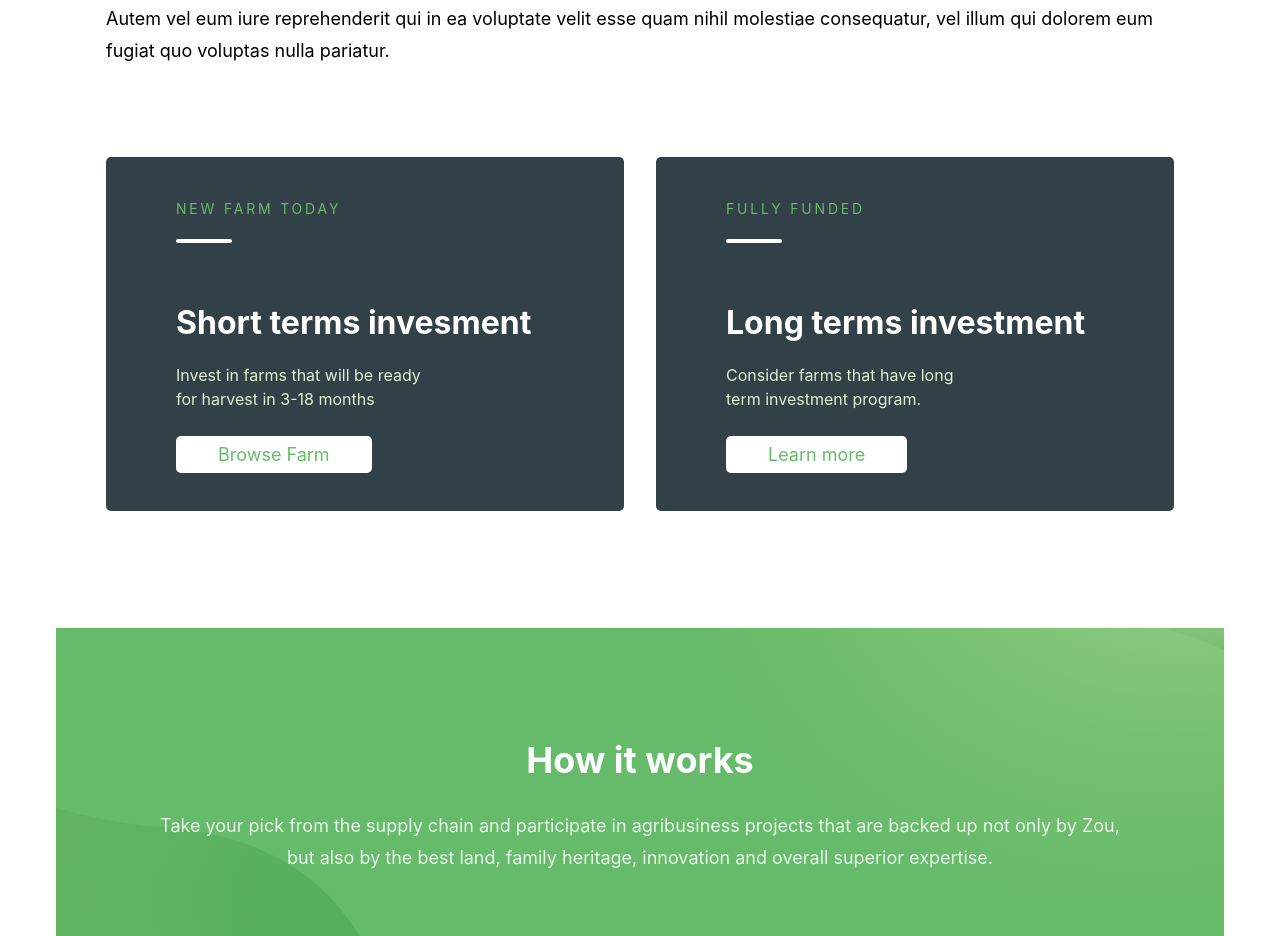
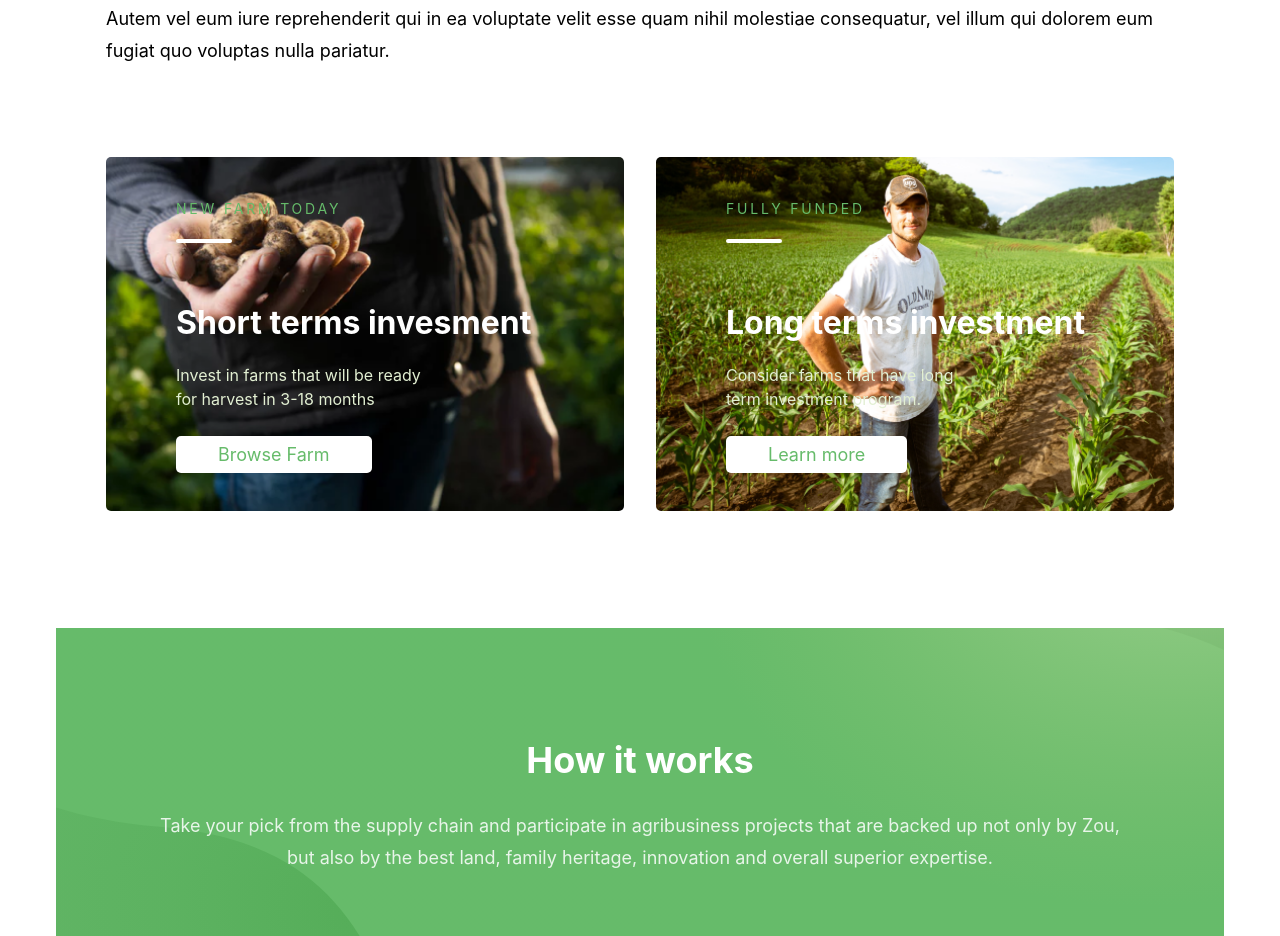
Before and after one commit to kohgpat/html-demo-zou, a website built with Parcel: page index.html in a window 1280 px wide. Shown: the part 1697-2633 px from the top of the page. Built offline with nearby package versions, Linux system fonts and the light colour scheme; some packages are replaced by stand-ins of ours; a web font is replaced by a local one.

Commit message:
Set background images for investment cards

```diff
--- a/index.html
+++ b/index.html
@@ -120,7 +120,7 @@
             </p>
 
             <div class="investments__cards">
-              <div class="investments-card">
+              <div class="investments-card investments-card_1">
                 <span class="investments-card__label">New Farm Today</span>
 
                 <div class="investments-card__label-underline"></div>
@@ -138,7 +138,7 @@
                 </a>
               </div>
 
-              <div class="investments-card">
+              <div class="investments-card investments-card_2">
                 <span class="investments-card__label">Fully Funded</span>
 
                 <div class="investments-card__label-underline"></div>
--- a/src/css/index.css
+++ b/src/css/index.css
@@ -217,11 +217,29 @@ a.button {
   flex: 1;
   padding: 40px 70px;
   background-color: #324148;
+  background-position: center;
+  background-size: cover;
   border-radius: 5px;
   color: #fff;
 
   &:not(:last-child) {
     margin-right: 32px;
+  }
+}
+
+.investments-card_1 {
+  background-image: url(/src/images/opportunities-card-1.png);
+
+  @media (min-device-pixel-ratio: 2), (min-resolution: 192dpi) {
+    background-image: url(/src/images/opportunities-card-1@2x.png);
+  }
+}
+
+.investments-card_2 {
+  background-image: url(/src/images/opportunities-card-2.png);
+
+  @media (min-device-pixel-ratio: 2), (min-resolution: 192dpi) {
+    background-image: url(/src/images/opportunities-card-2@2x.png);
   }
 }
 
```
Also changed, not shown: src/images/opportunities-card-1.png (added), src/images/opportunities-card-1@2x.png (added), src/images/opportunities-card-2.png (added), 1 other file.
